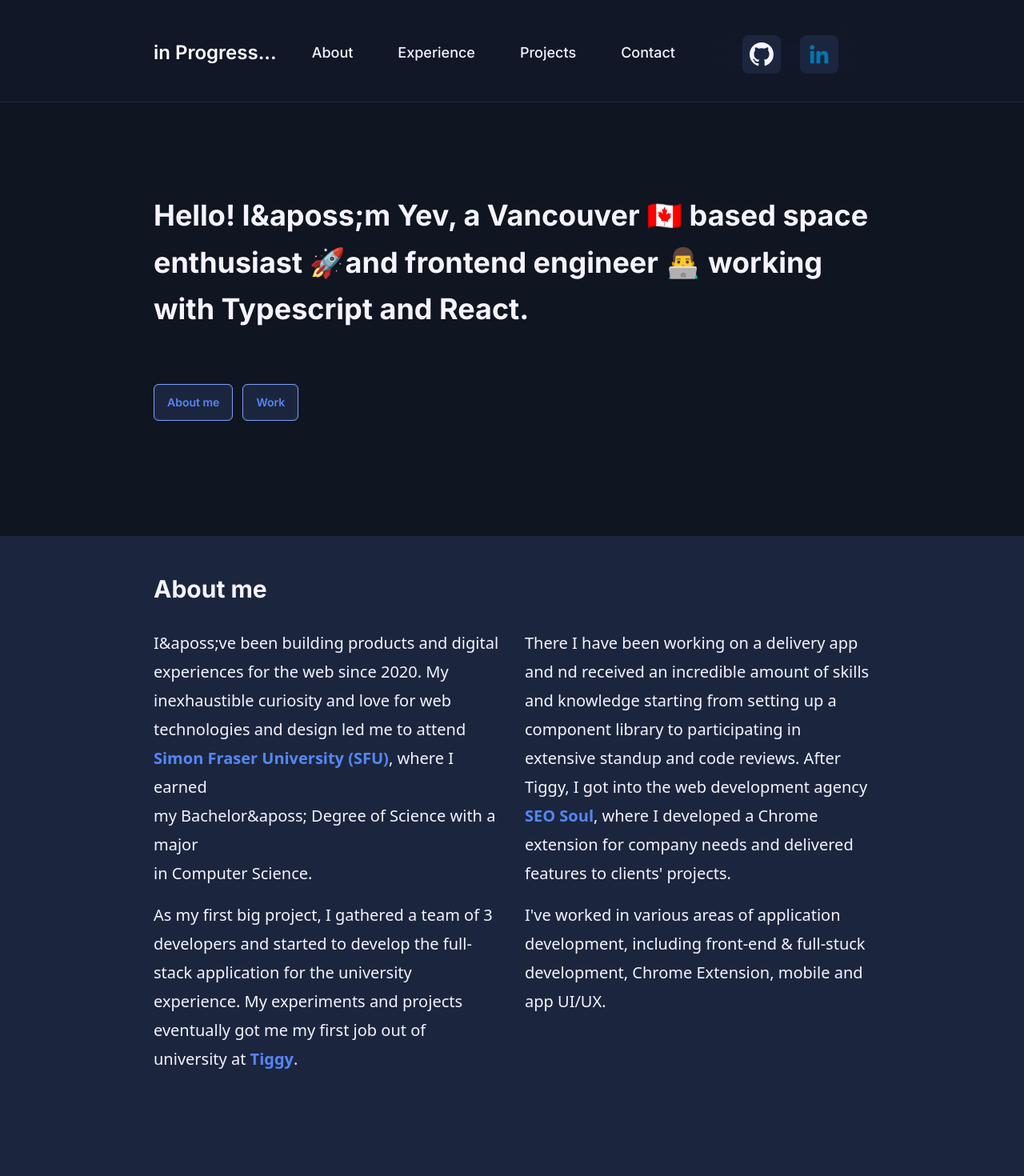
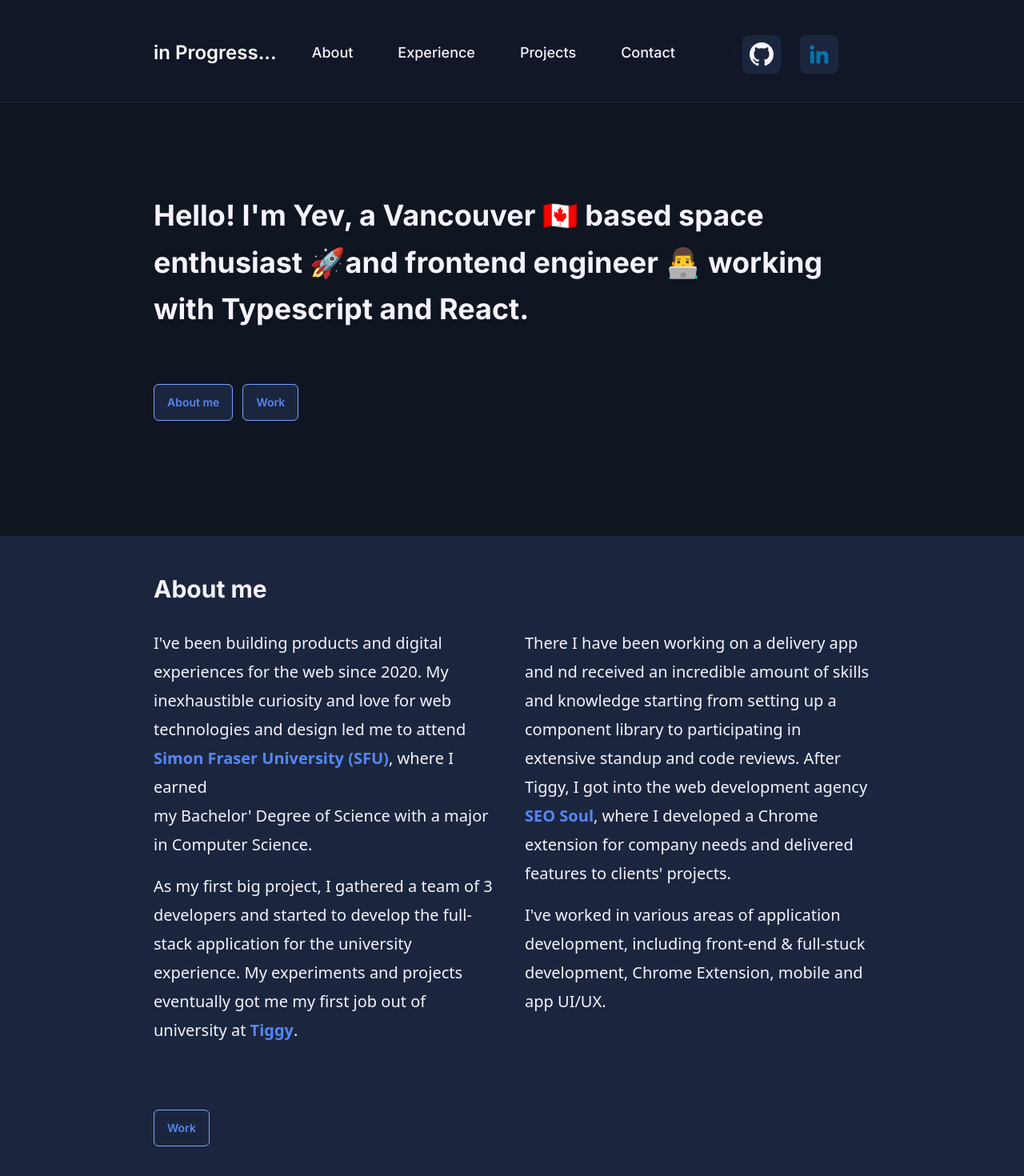
Before and after one commit to EStrilets/portfolio, a Next.js app: page / in a window 1280 px wide. Shown: the top 1470 px of the page at 80% size. Built offline with nearby package versions, Linux system fonts and the light colour scheme.

Commit message:
fix apos

```diff
--- a/app/(about)/About.tsx
+++ b/app/(about)/About.tsx
@@ -8,7 +8,7 @@ const About = () => {
     <main className="flex flex-col items-center justify-center gap-12">
       <div className="flex flex-col justify-center max-w-4xl space-y-5 mt-[15rem]">
         <p className="font-bold text-4xl leading-relaxed text-violet-50">
-          Hello! I&aposs;m Yev, a Vancouver 🇨🇦 based space enthusiast 🚀and frontend
+          Hello! I&apos;m Yev, a Vancouver 🇨🇦 based space enthusiast 🚀and frontend
           engineer 👨‍💻 working with Typescript and React.
         </p>
       </div>
--- a/app/(about)/AboutSection.tsx
+++ b/app/(about)/AboutSection.tsx
@@ -20,11 +20,14 @@ const AboutSection = () => {
         <div className="flex-1">
           <div className="flex flex-col items-start justify-start space-y-4">
             <p className="text-xl font-sans leading-9">
-              I&aposs;ve been building products and digital experiences for the web
-              since 2020. My inexhaustible curiosity and love for web
-              technologies and design led me to attend <br /> <strong className="text-text">Simon Fraser
-              University (SFU)</strong>, where I earned <br /> my Bachelor&aposs; Degree of
-              Science with a major <br /> in Computer Science.
+              I&apos;ve been building products and digital experiences for the
+              web since 2020. My inexhaustible curiosity and love for web
+              technologies and design led me to attend <br />{" "}
+              <strong className="text-text">
+                Simon Fraser University (SFU)
+              </strong>
+              , where I earned <br /> my Bachelor&apos; Degree of Science with
+              a major in Computer Science.
             </p>
             <p className="text-xl font-sans leading-9">
               As my first big project, I gathered a team of 3 developers and
@@ -41,13 +44,14 @@ const AboutSection = () => {
               There I have been working on a delivery app and nd received an
               incredible amount of skills and knowledge starting from setting up
               a component library to participating in extensive standup and code
-              reviews. After Tiggy, I got into the web development agency <strong className="text-text">SEO
-              Soul</strong>, where I developed a Chrome extension for company needs and
-              delivered features to clients' projects.
+              reviews. After Tiggy, I got into the web development agency{" "}
+              <strong className="text-text">SEO Soul</strong>, where I developed
+              a Chrome extension for company needs and delivered features to
+              clients&apos; projects.
             </p>
           </div>
           <p className="text-xl font-sans leading-9">
-            I've worked in various areas of application development, including
+            I&apos;ve worked in various areas of application development, including
             front-end & full-stuck development, Chrome Extension, mobile and app
             UI/UX.
           </p>
@@ -63,7 +67,11 @@ const AboutSection = () => {
         text-violet-50
         "
       >
-        <div></div>
+        <div>
+          <button className="bg-[#262F45] rounded-md border border-solid border-[#7AA0F7]  text-[#5686f5] font-semibold text-sm leading-5 py-3 px-4 text-center glow-on-hover">
+            Work
+          </button>
+        </div>
       </div>
     </div>
   );
```
